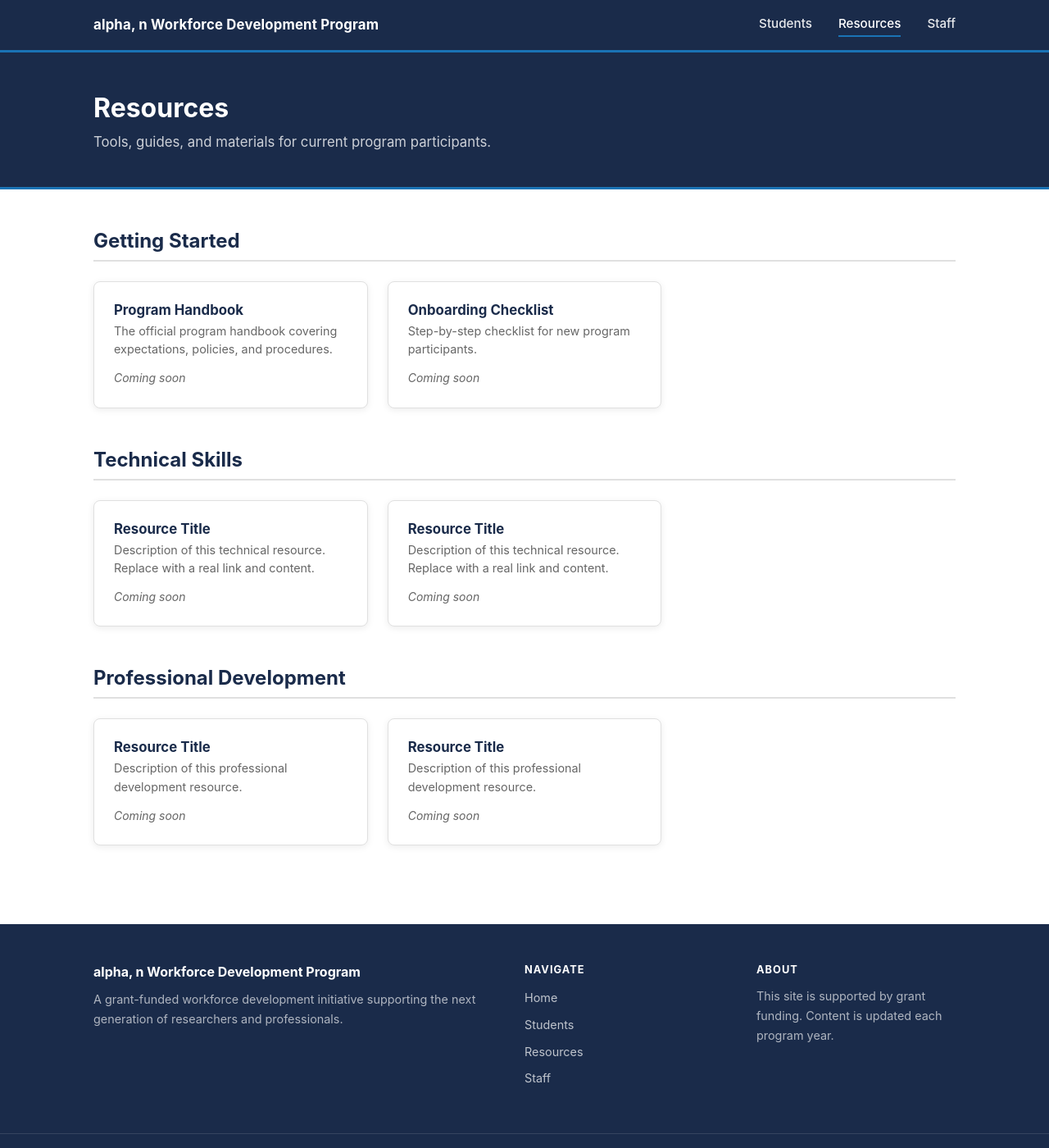
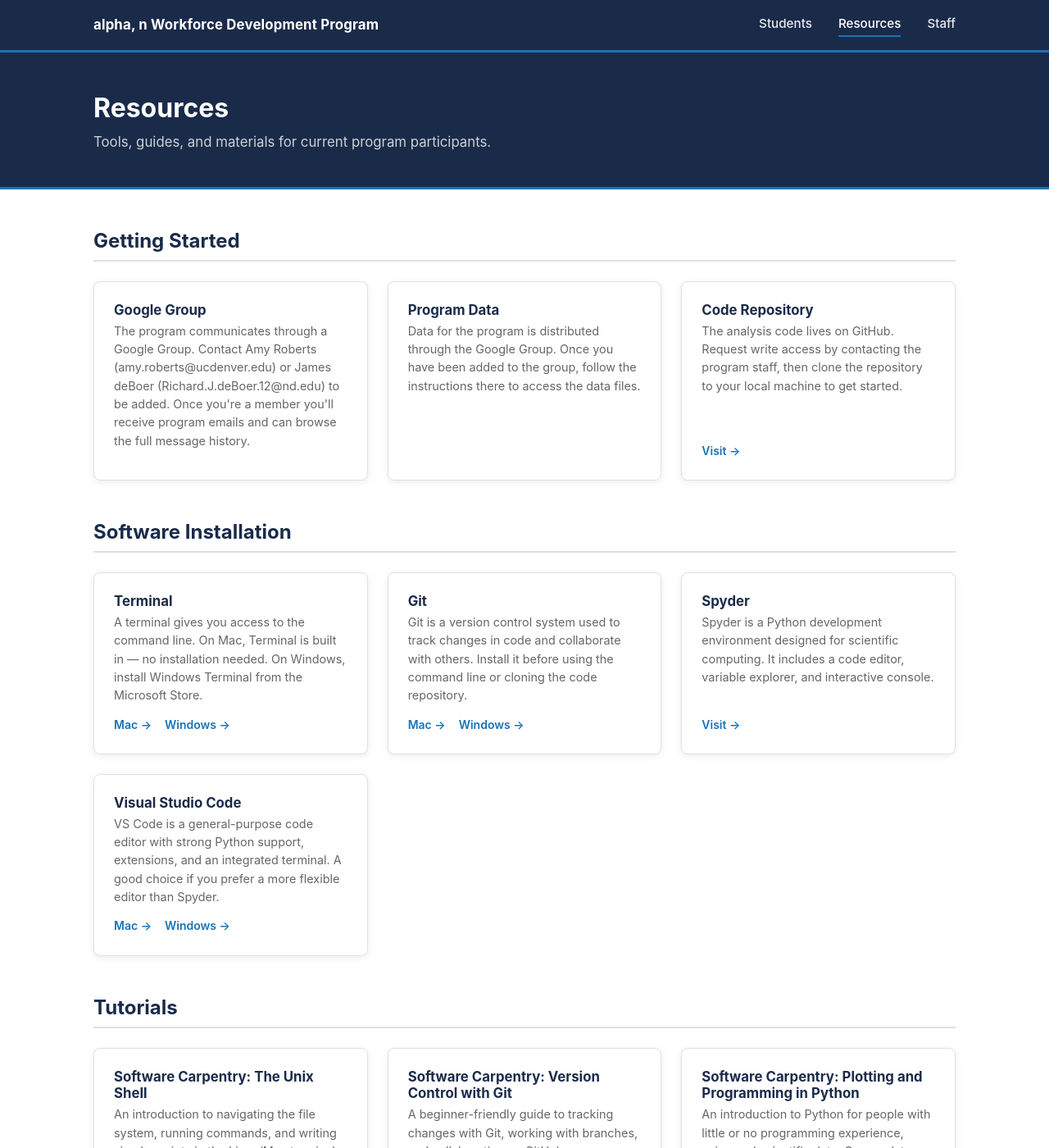
Before and after one commit to det-lab/alpha-n-workforce-dev-website, a Jekyll site: the page built from _pages/resources.md, in a window 1280 px wide and 1400 px high. Shown: the whole window at 82% size. Built offline with Jekyll 4.4.1, drawn with Linux system fonts in a browser that asks for light colours; some of the changed text lies outside the part shown.

Commit message:
Populate resources with real content
Organize resources into four categories: Getting Started, Software
Installation, Tutorials, and Science Background. Add Mac/Windows
platform-specific install links to the resource card for terminal,
Git, and VS Code. Remove placeholder content.

Co-Authored-By: Claude Sonnet 4.6 <noreply@anthropic.com>

```diff
--- a/_data/resources.yml
+++ b/_data/resources.yml
@@ -1,26 +1,62 @@
 - category: "Getting Started"
   items:
-    - title: "Program Handbook"
-      description: "The official program handbook covering expectations, policies, and procedures."
-      url: "#"
-    - title: "Onboarding Checklist"
-      description: "Step-by-step checklist for new program participants."
-      url: "#"
+    - title: "Google Group"
+      description: "The program communicates through a Google Group. Contact Amy Roberts (amy.roberts@ucdenver.edu) or James deBoer (Richard.J.deBoer.12@nd.edu) to be added. Once you're a member you'll receive program emails and can browse the full message history."
+      url: ""
 
-- category: "Technical Skills"
+    - title: "Program Data"
+      description: "Data for the program is distributed through the Google Group. Once you have been added to the group, follow the instructions there to access the data files."
+      url: ""
+
+    - title: "Code Repository"
+      description: "The analysis code lives on GitHub. Request write access by contacting the program staff, then clone the repository to your local machine to get started."
+      url: "https://github.com/det-lab/alpha-n-analysis/tree/main"
+
+- category: "Software Installation"
   items:
-    - title: "Resource Title"
-      description: "Description of this technical resource. Replace with a real link and content."
-      url: "#"
-    - title: "Resource Title"
-      description: "Description of this technical resource. Replace with a real link and content."
-      url: "#"
+    - title: "Terminal"
+      description: "A terminal gives you access to the command line. On Mac, Terminal is built in — no installation needed. On Windows, install Windows Terminal from the Microsoft Store."
+      url_mac: "https://support.apple.com/guide/terminal/welcome/mac"
+      url_windows: "https://aka.ms/terminal"
 
-- category: "Professional Development"
+    - title: "Git"
+      description: "Git is a version control system used to track changes in code and collaborate with others. Install it before using the command line or cloning the code repository."
+      url_mac: "https://git-scm.com/download/mac"
+      url_windows: "https://git-scm.com/download/win"
+
+    - title: "Spyder"
+      description: "Spyder is a Python development environment designed for scientific computing. It includes a code editor, variable explorer, and interactive console."
+      url: "https://www.spyder-ide.org/"
+
+    - title: "Visual Studio Code"
+      description: "VS Code is a general-purpose code editor with strong Python support, extensions, and an integrated terminal. A good choice if you prefer a more flexible editor than Spyder."
+      url_mac: "https://code.visualstudio.com/docs/setup/mac"
+      url_windows: "https://code.visualstudio.com/docs/setup/windows"
+
+- category: "Tutorials"
   items:
-    - title: "Resource Title"
-      description: "Description of this professional development resource."
-      url: "#"
-    - title: "Resource Title"
-      description: "Description of this professional development resource."
-      url: "#"
+    - title: "Software Carpentry: The Unix Shell"
+      description: "An introduction to navigating the file system, running commands, and writing simple scripts in the Linux/Mac terminal. Start here if the command line is new to you."
+      url: "https://swcarpentry.github.io/shell-novice/"
+
+    - title: "Software Carpentry: Version Control with Git"
+      description: "A beginner-friendly guide to tracking changes with Git, working with branches, and collaborating on GitHub. Recommended before making your first commit to the analysis repository."
+      url: "https://swcarpentry.github.io/git-novice/"
+
+    - title: "Software Carpentry: Plotting and Programming in Python"
+      description: "An introduction to Python for people with little or no programming experience, using real scientific data. Covers data loading, functions, and visualization."
+      url: "https://swcarpentry.github.io/python-novice-gapminder/"
+
+    - title: "Data Carpentry: Data Analysis in Python"
+      description: "A practical introduction to the pandas library for loading, cleaning, and analyzing tabular data in Python. Recommended once you are comfortable with basic Python."
+      url: "https://datacarpentry.github.io/python-ecology-lesson/"
+
+- category: "Science Background"
+  items:
+    - title: "Program Science Overview"
+      description: "A video introduction to the science behind the alpha, n program. Recommended viewing for all new students before diving into the analysis."
+      url: "https://vimeo.com/1190569323"
+
+    - title: "Reference Papers"
+      description: "A curated collection of papers assembled by James deBoer covering the nuclear physics background relevant to the program. Hosted on Notre Dame Box."
+      url: "https://notredame.box.com/s/5wgtxxsn2sjkw51ldri00gkc120i0oom"
--- a/_includes/resource-card.html
+++ b/_includes/resource-card.html
@@ -1,17 +1,25 @@
 <div class="card resource-card">
   <div class="card-body">
     <h3 class="card-name">
-      {% if include.resource.url and include.resource.url != "#" %}
+      {% if include.resource.url and include.resource.url != "" %}
         <a href="{{ include.resource.url }}" target="_blank" rel="noopener">{{ include.resource.title }}</a>
       {% else %}
         {{ include.resource.title }}
       {% endif %}
     </h3>
     {% if include.resource.description %}<p class="card-bio">{{ include.resource.description }}</p>{% endif %}
-    {% if include.resource.url and include.resource.url != "#" %}
+
+    {% if include.resource.url_mac or include.resource.url_windows %}
+      <div class="resource-platform-links">
+        {% if include.resource.url_mac %}
+          <a class="resource-link platform-link" href="{{ include.resource.url_mac }}" target="_blank" rel="noopener">Mac &rarr;</a>
+        {% endif %}
+        {% if include.resource.url_windows %}
+          <a class="resource-link platform-link" href="{{ include.resource.url_windows }}" target="_blank" rel="noopener">Windows &rarr;</a>
+        {% endif %}
+      </div>
+    {% elsif include.resource.url and include.resource.url != "" %}
       <a class="resource-link" href="{{ include.resource.url }}" target="_blank" rel="noopener">Visit &rarr;</a>
-    {% else %}
-      <span class="resource-link coming-soon">Coming soon</span>
     {% endif %}
   </div>
 </div>
--- a/assets/css/main.scss
+++ b/assets/css/main.scss
@@ -347,13 +347,19 @@ h1, h2, h3, h4 { line-height: 1.25; }
   color: $accent;
   margin-top: auto;
   &:hover { color: $accent-dark; }
+}
 
-  &.coming-soon {
-    color: $text-light;
-    font-style: italic;
-    font-weight: 400;
-    cursor: default;
-  }
+.resource-platform-links {
+  display: flex;
+  gap: 1rem;
+  margin-top: auto;
+}
+
+.platform-link {
+  font-size: 0.875rem;
+  font-weight: 600;
+  color: $accent;
+  &:hover { color: $accent-dark; }
 }
 
 /* Resource cards: no avatar, more padding */
```
